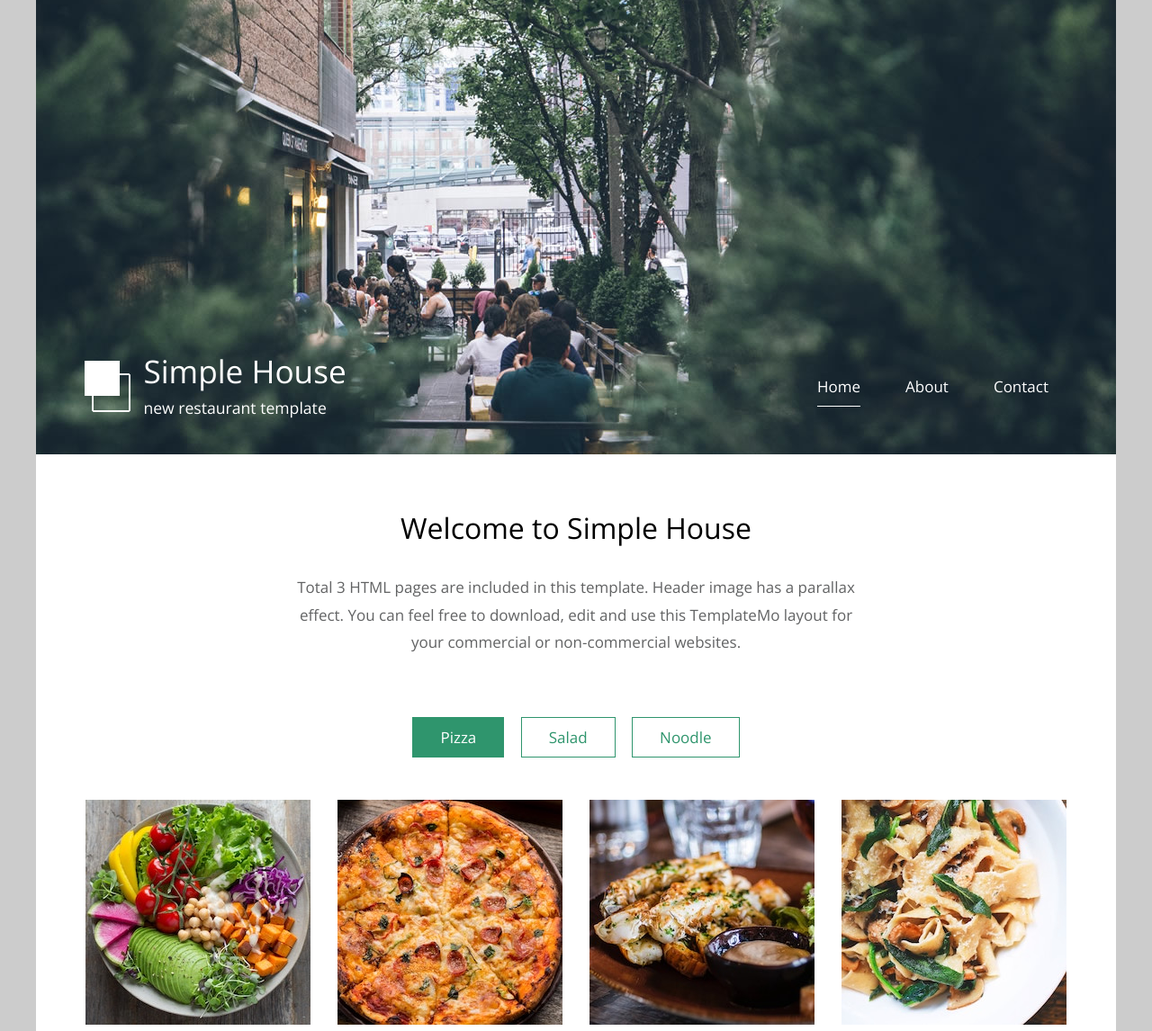
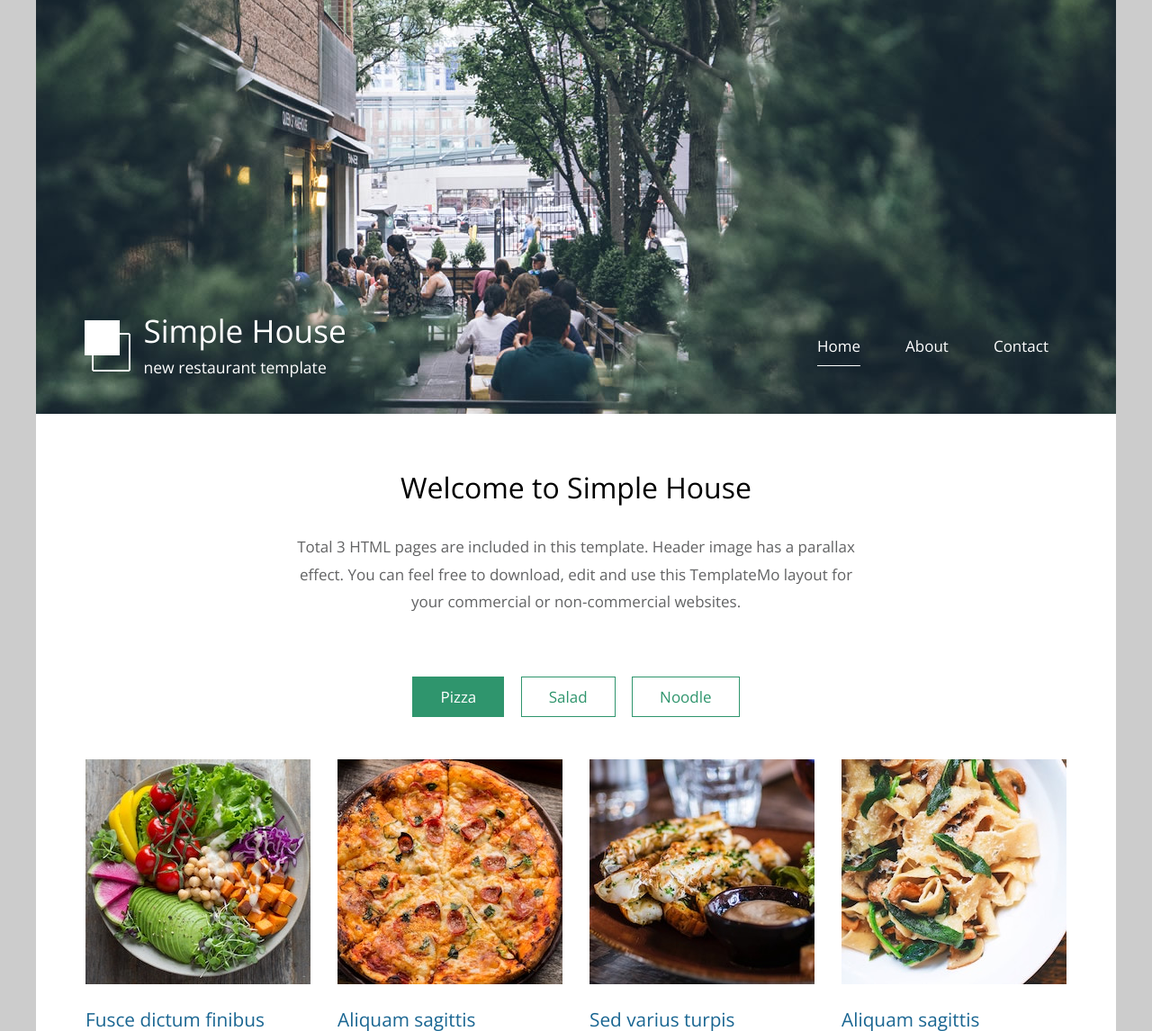
Before and after one commit to Dival-EUDA/Soy-un-snivy, a Django app: page / in a window 1280 px wide. Shown: the top 1146 px of the page at 90% size. Run offline with Django 3.2, Linux system fonts and the light colour scheme.

Commit message:
arreglo responsibidad

```diff
--- a/templates/index.html
+++ b/templates/index.html
@@ -25,9 +25,6 @@ https://templatemo.com/tm-539-simple-house
 		<!-- Logo & Site Name -->
 		<div class="placeholder">
 			<div class="parallax-window" data-parallax="scroll" data-image-src="{%static 'img/simple-house-01.jpg'%}">
-				<div>
-					<img src="{%static 'img/simple-house-01.jpg'%}" width="500px">
-				</div>
 				<div class="tm-header">
 					<div class="row tm-header-inner">
 						<div class="col-md-6 col-12">
```
